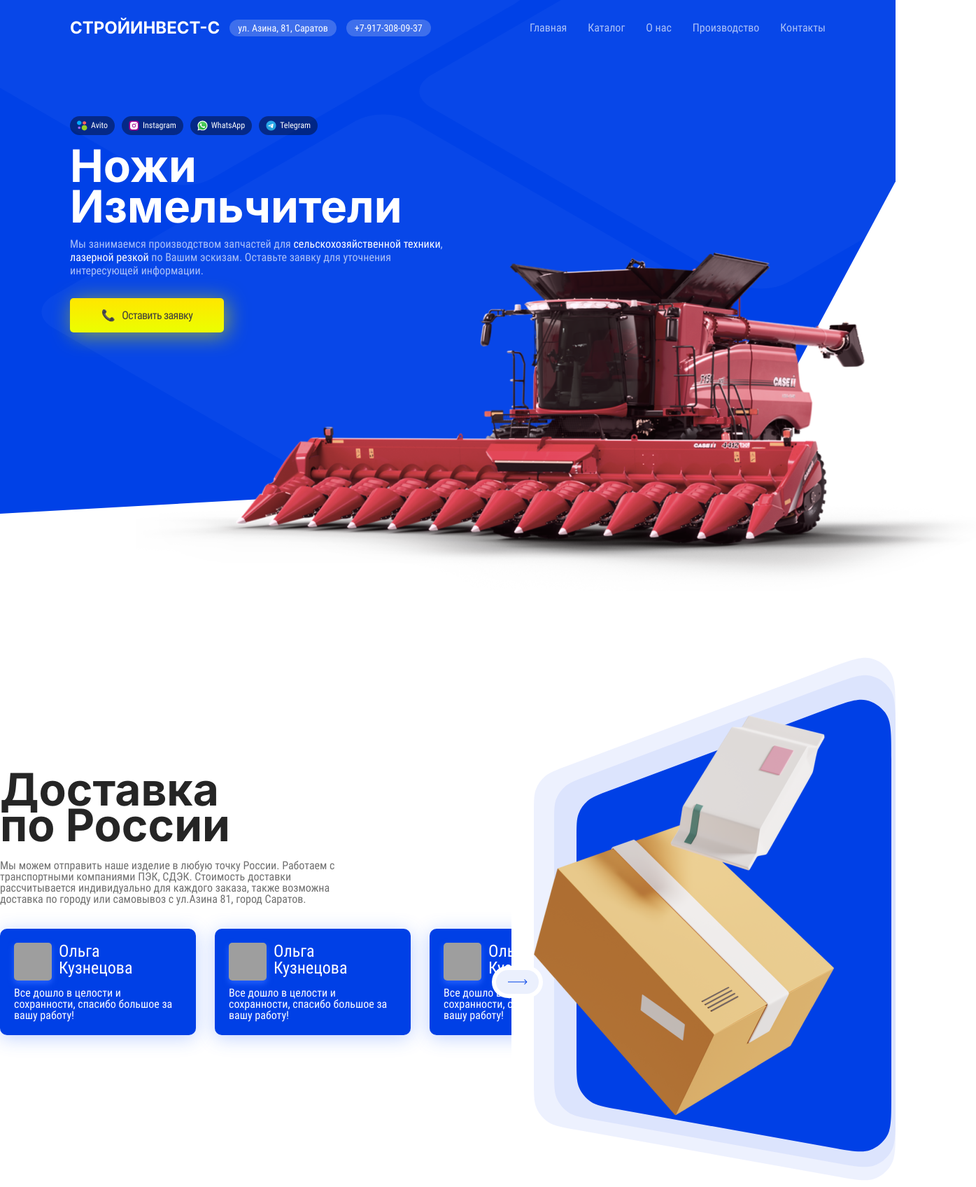
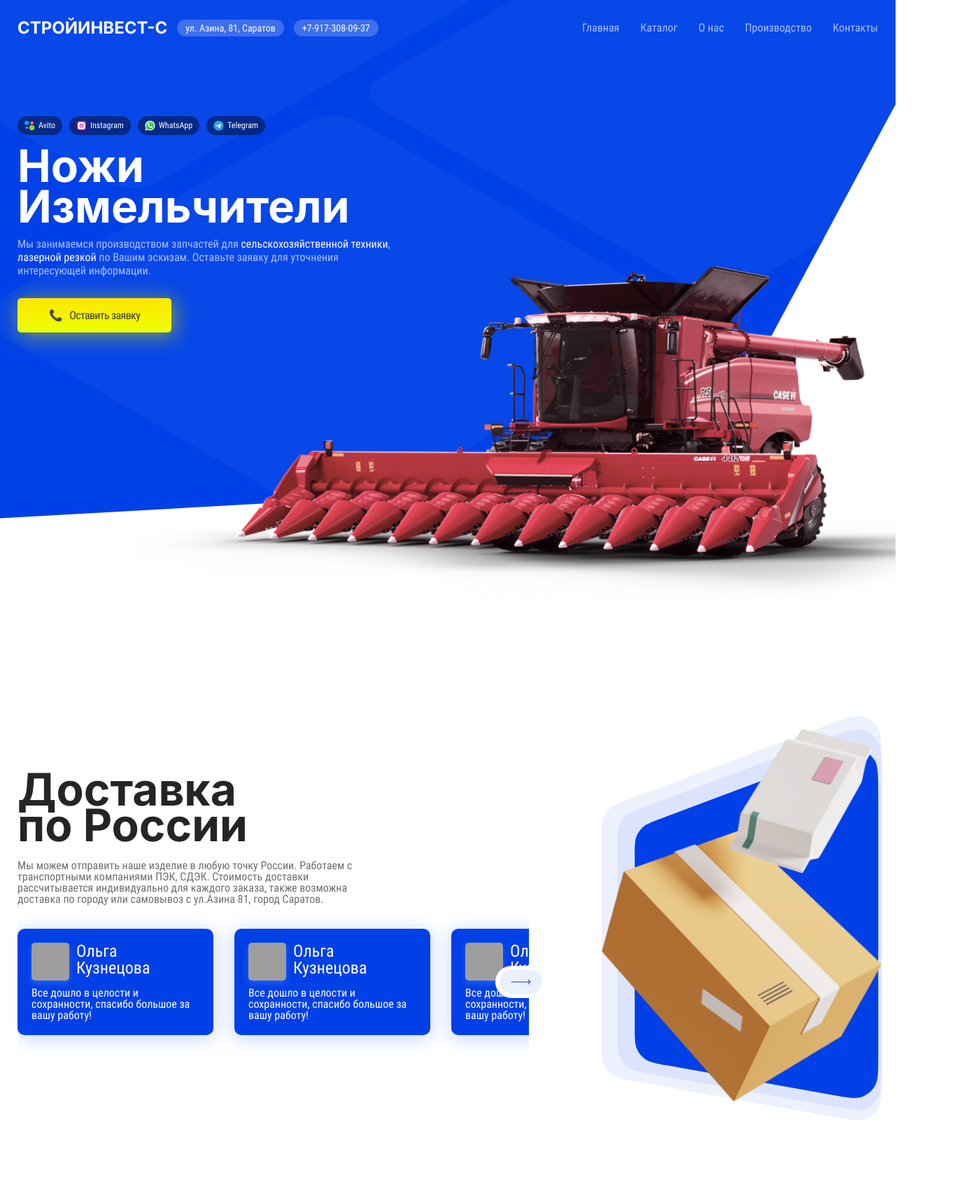
Before and after one commit to ivansolontsov/stroyinvest, a React (Create React App) app: page / in a window 1280 px wide. Shown: the top 1696 px of the page at 70% size, 1395 px wide, since content can reach past the window. Built offline with nearby package versions, Linux system fonts and the light colour scheme; grey boxes are pictures that could not be loaded.

Commit message:
responsive changes

```diff
--- a/public/index.html
+++ b/public/index.html
@@ -1,6 +1,9 @@
 <!DOCTYPE html>
 <html lang="en">
   <head>
+    <!-- УДАЛИТЬ -->
+    <meta name="robots" content="noindex">
+    <!-- УДАЛИТЬ -->
     <meta charset="utf-8" />
     <link rel="icon" href="%PUBLIC_URL%/favicon.ico" />
     <meta name="viewport" content="width=device-width, initial-scale=1" />
--- a/src/App.js
+++ b/src/App.js
@@ -9,7 +9,7 @@ function App() {
     <Layout>
       <Header/>
       <Home/>
-      <Footer/>
+      {/* <Footer/> */}
     </Layout>
   );
 }
--- a/src/components/Delivery.jsx
+++ b/src/components/Delivery.jsx
@@ -1,7 +1,17 @@
 import React from 'react'
 import Slider from './Slider';
+import useWindowDimensions from './WindowSize';
 
 const Delivery = () => {
+
+    const { width } = useWindowDimensions();
+
+    let space = 30;
+
+    if (width <= "438") {
+      space = 15;
+    }
+
     let reviews = [
         {
           title: 'Ольга Кузнецова',
@@ -37,7 +47,7 @@ const Delivery = () => {
       Мы можем отправить наше изделие в любую точку России. Работаем с транспортными компаниями ПЭК, СДЭК.
       Стоимость доставки рассчитывается индивидуально для каждого заказа, также возможна доставка по городу или самовывоз с ул.Азина 81, город Саратов.
     </p>
-    <Slider slides={reviews} space={27} sliderStyle={'delivery__slider'} sliderId={'delivery'} sliderType={'delivery'} />
+    <Slider slides={reviews} space={space} sliderStyle={'delivery__slider'} sliderId={'delivery'} sliderType={'delivery'} />
   </div>
   )
 }
--- a/src/components/Gallery.jsx
+++ b/src/components/Gallery.jsx
@@ -1,7 +1,18 @@
 import React from 'react'
+import { useState, useEffect } from 'react';
 import Slider from './Slider';
+import useWindowDimensions from './WindowSize';
 
 const Gallery = () => {
+
+    const { width } = useWindowDimensions();
+
+    let space = 30;
+
+    if (width <= "438") {
+      space = 15;
+    }
+
     let gallery = [
         {
           title: 'Будка для собаки',
@@ -38,7 +49,7 @@ const Gallery = () => {
     <h2 className='gallery__title'>
       Наши Изделия
     </h2>
-    <Slider slides={gallery} space={30} sliderStyle={'gallery__slider'} sliderId={'gallery'} sliderType={'gallery'} setWidth={'100%'} />
+    <Slider slides={gallery} space={space} sliderStyle={'gallery__slider'} sliderId={'gallery'} sliderType={'gallery'} setWidth={'100%'} />
   </div>
   )
 }
--- a/src/components/Hero.jsx
+++ b/src/components/Hero.jsx
@@ -16,6 +16,7 @@ const Hero = () => {
   return (
     <div className='content'>
       <div className="hero__wrapper">
+        <div className="bg__image"></div>
         <div className="hero__socials">
           <ul className="hero__socials-list">
             {
--- a/src/components/Layout.jsx
+++ b/src/components/Layout.jsx
@@ -3,12 +3,6 @@ import React from 'react'
 const Layout = ({children}) => {
   return (
     <div>
-      <div className="bg">
-        <div className="bg__wrapper">
-          <div className="bg__overlay"></div>
-          <div className="bg__image"></div>
-        </div>
-      </div>
       {children}
     </div>
   )
--- /dev/null
+++ b/src/components/WindowSize.jsx
@@ -0,0 +1,24 @@
+import { useState, useEffect } from 'react';
+
+function getWindowDimensions() {
+  const { innerWidth: width, innerHeight: height } = window;
+  return {
+    width,
+    height
+  };
+}
+
+export default function useWindowDimensions() {
+  const [windowDimensions, setWindowDimensions] = useState(getWindowDimensions());
+
+  useEffect(() => {
+    function handleResize() {
+      setWindowDimensions(getWindowDimensions());
+    }
+
+    window.addEventListener('resize', handleResize);
+    return () => window.removeEventListener('resize', handleResize);
+  }, []);
+
+  return windowDimensions;
+}
--- a/src/index.scss
+++ b/src/index.scss
@@ -20,6 +20,10 @@ body {
   -webkit-font-smoothing: antialiased;
   -moz-osx-font-smoothing: grayscale;
   font-family: "Roboto Condensed", sans-serif;
+  background: url(./assets/images/header__bg-overlay.svg), url(./assets/images/header__bg.svg);
+  background-position: top center;
+  background-repeat: no-repeat;
+  background-size: 1440px;
 }
 
 h1 {
@@ -50,42 +54,18 @@ button {
   position: relative;
 }
 
-.bg {
-  max-width: 1440px;
-  margin: auto;
-  position: relative;
-}
-
-.bg__wrapper {
+.bg__image {
   position: absolute;
-  left: 0px;
-  top: 0px;
-  width: 100%;
-  height: 734px;
-  background: url(./assets/images/header__bg.svg);
-  background-position: left top;
-  background-repeat: no-repeat;
-  z-index: -1;
-  .bg__overlay {
-    position: absolute;
-    left: 0px;
-    top: 0px;
-    width: 100%;
-    height: 734px;
-    background: url(./assets/images/header__bg-overlay.svg);
-  }
-  .bg__image {
-    position: absolute;
-    right: -115px;
-    bottom: -111px;
-    width: 1200px;
-    height: 507px;
-    background: url(./assets/images/3dcombine.png);
-  }
+  right: -115px;
+  bottom: -302px;
+  width: 1200px;
+  height: 507px;
+  background: url(./assets/images/3dcombine.png);
 }
 
 .home {
   overflow: hidden;
+  min-height: 100vh;
 }
 
 .header__content-wrapper {
@@ -263,6 +243,7 @@ button {
 
 .delivery__bg {
   background: url(./assets/images/delivery-bg.svg);
+  background-repeat: no-repeat;
   position: absolute;
   background-position: top right;
   background-size: contain;
@@ -270,6 +251,7 @@ button {
   top: 0px;
   width: 517px;
   height: 777px;
+  z-index: -1;
 }
 
 .delivery__bg-box {
@@ -279,6 +261,7 @@ button {
   position: absolute;
   background-repeat: no-repeat;
   background-position: left center;
+  z-index: -1;
 }
 
 .slider__arrow {
@@ -291,10 +274,12 @@ button {
   justify-content: center;
   align-items: center;
   cursor: pointer;
+  transition: all .5s;
 }
 
 .slider__arrow-disabled {
-  display: none;
+  opacity: 0;
+  transform: translateX(10px);
 }
 
 .slider__arrow-left {
@@ -1103,3 +1088,187 @@ button {
     opacity: 0;
   }
 }
+
+
+@media screen and (max-width: 1500px) {
+  .content {
+    padding: 0px 25px;
+  }
+  .header__content-wrapper {
+    padding: 25px 0px;
+  }
+  .hero__wrapper {
+    padding: 0px;
+  }
+  .slider__arrow-left {
+    left: -25px;
+  }
+  .slider__arrow-right {
+    right: -25px;
+  }
+}
+
+@media screen and (max-width: 1313px) {
+  .delivery__bg {
+    background-position: center right;
+    right: 20px;
+    top: 0px;
+    width: 400px;
+    .delivery__bg-box {
+      background-size: contain;
+    }
+  }
+}
+
+
+@media screen and (max-width: 1235px) {
+  .delivery__bg {
+    width: 300px;
+    background-position: top right;
+    .delivery__bg-box {
+      background-size: contain;
+      background-position: top right;
+    }
+  }
+  .delivery {
+    min-height: 500px;
+  }
+}
+
+@media screen and (max-width: 1140px) {
+  .header__content-wrapper {
+    align-items: flex-start;
+  }
+  .header__left-side {
+    flex-direction: column;
+    flex-wrap: wrap;
+    align-items: flex-start;
+  }
+  .hero__wrapper {
+    min-height: auto;
+  }
+  .header__nav {
+    gap: 15px;
+  }
+  .bg__image {
+    position: absolute;
+    right: -105px;
+    bottom: -373px;
+    width: 1200px;
+    height: 1200px;
+    background-size: 80%;
+    background-repeat: no-repeat;
+    background-position: right bottom;
+    z-index: -1;
+  }
+  .header__nav {
+    margin-top: 8px;
+  }
+  .delivery__bg {
+    width: 300px;
+    background: none;
+    filter: grayscale(1) opacity(0.5);
+    .delivery__bg-box {
+      background-size: contain;
+      background-position: top right;
+    }
+  }
+  .delivery {
+    min-height: 399px;
+  }
+  .delivery__slider {
+    max-width: 100%;
+  }
+}
+
+@media screen and (max-width:768px) {
+  .header__logo {
+    font-size: 20px;
+  }
+}
+
+@media screen and (max-width: 752px) {
+  body {
+    background-size: 1120px;
+  }
+  .bg__image {
+    bottom: -279px;
+    background-size: 70%;
+  }
+  .header__nav {
+    width: 40px;
+    height: 40px;
+    overflow: hidden;
+    border: 1px solid white;
+    border-radius: 15px;
+    margin-top: 0px;
+  }
+}
+
+@media screen and (max-width:670px) {
+  .bg__image {
+    bottom: -279px;
+    background-size: 60%;
+    right: -66px;
+  }
+}
+
+@media screen and (max-width:606px) {
+  h1, h2 {
+    font-size: 48px;
+  }
+  .delivery__title {
+    max-width: 340px;
+  }
+}
+
+@media screen and (max-width: 592px) {
+  .bg__image {
+    width: 600px;
+    background-size: 600px;
+  }
+}
+
+@media screen and (max-width:470px) {
+  h1, h2 {
+    font-size: 32px;
+  }
+  .delivery {
+    margin-top: 224px;
+    min-height: auto;
+  }
+  .delivery__title {
+    max-width: 217px;
+  }
+  .gallery__title {
+    max-width: 250px;
+  }
+  .bg__image {
+    right: 0px;
+    bottom: -200px;
+    max-width: 100%;
+    background-size: 420px;
+  }
+  .hero__socials .hero__socials-list {
+    flex-wrap: wrap;
+  }
+  .slider__wrapper {
+    width: 100vw !important;
+    max-width: 100vw !important;
+    left: -25px;
+  }
+  .delivery__slider, .gallery__slider {
+    padding-left: 25px !important;
+    padding-right: 25px !important;
+  }
+  .slider__arrow {
+    display: none;
+  }
+}
+
+@media screen and (max-width: 375px) {
+  .bg__image {
+    background-size: 340px;
+    bottom: -179px;
+  }
+}
--- a/src/pages/Home.jsx
+++ b/src/pages/Home.jsx
@@ -16,10 +16,10 @@ const Home = () => {
       <Delivery/>
       <Gallery/>
       <Whyus/>
-      <WeMake/>
+      {/* <WeMake/>
       <HowToOrder/>
       <ContactUs />
-      <Map />
+      <Map /> */}
     </section>
   )
 }
```
